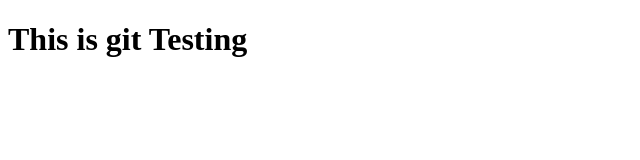
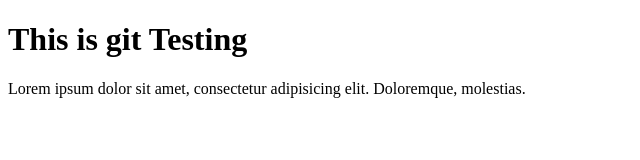
Before and after one commit to PyaeSone99/Node-js-Api-Test, a website: page gitTest.html in a window 1280 px wide. Shown: the whole page, without its empty margins (0-640 px from the left). Drawn offline with Linux system fonts and the light colour scheme.

Commit message:
add section to gitTest

```diff
--- a/gitTest.html
+++ b/gitTest.html
@@ -8,5 +8,6 @@
 </head>
 <body>
     <h1>This is git Testing</h1>
+    <section>Lorem ipsum dolor sit amet, consectetur adipisicing elit. Doloremque, molestias.</section>
 </body>
 </html>
```
